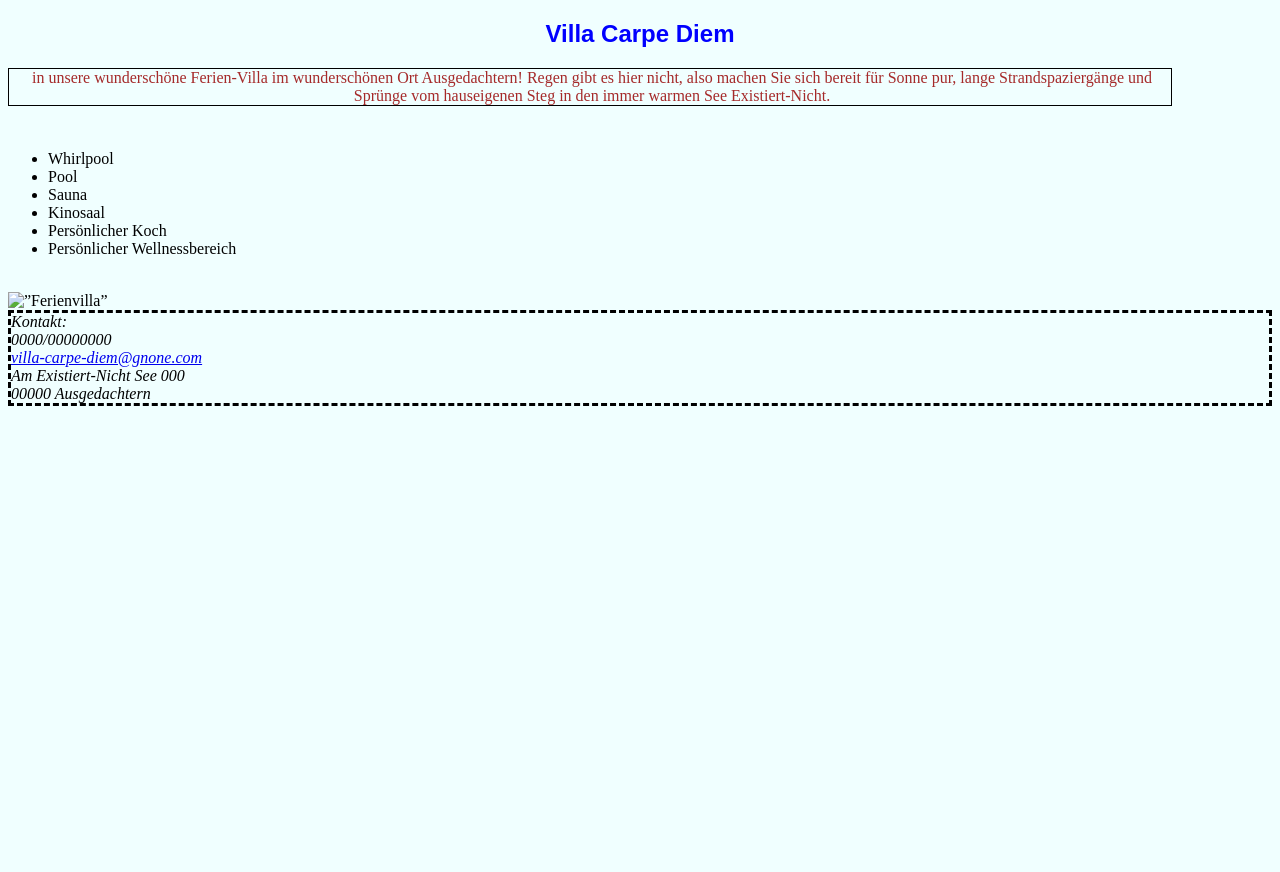
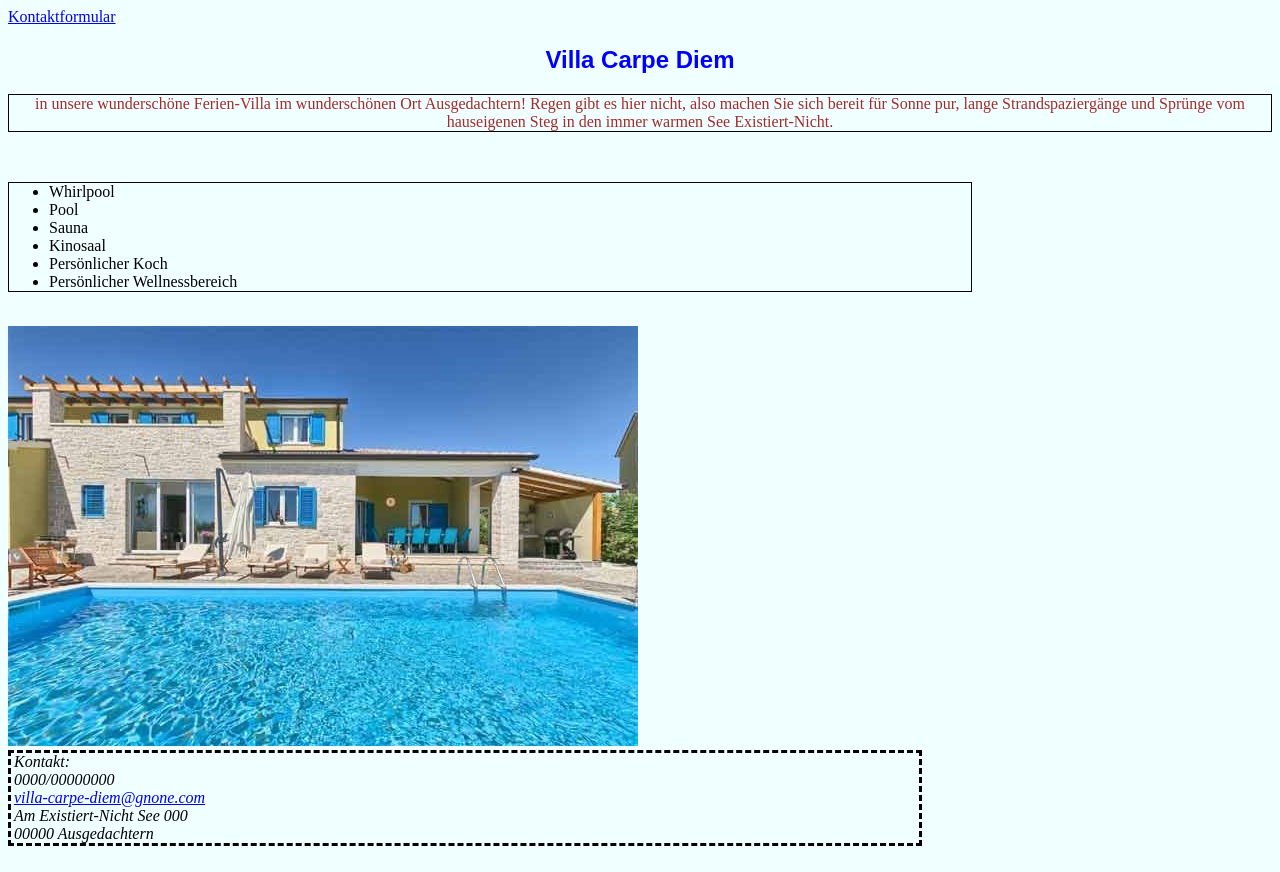
Before and after one commit to JamieHabith/Aufgabe-1, a website: page index.html in a window 1280 px wide. Before the commit the page ends 800 px from the top, so only its background shows below. Drawn offline with Linux system fonts and the light colour scheme.

Commit message:
second page linked

```diff
--- a/index.html
+++ b/index.html
@@ -7,6 +7,11 @@
 </head>
 
 <body>
+  <header>
+    <a href="kontakt.html">Kontaktformular</a>
+
+  </header>
+  <main>
   <div class="container">
     <h2>Villa Carpe Diem</h2>
     <p> in unsere wunderschöne Ferien-Villa im wunderschönen Ort
@@ -15,7 +20,7 @@
       Existiert-Nicht.</p>
   </div>
   <br>
-  <ul>
+  <ul class="list">
     <li>Whirlpool</li>
     <li>Pool</li>
     <li>Sauna</li>
@@ -24,9 +29,10 @@
     <li>Persönlicher Wellnessbereich</li>
   </ul>
   <br>
-  <img src=”Image/Ferienvilla.jpg” alt=”Ferienvilla”>
+  <img src="Image/Ferienvilla.jpg" alt="Ferienvilla">
+</main>
   <footer>
-    <address class="addressColor">
+    <address class="address_">
       Kontakt:<br>
       0000/00000000<br>
       <a href="mailto:villa-carpe-diem@gnone.com">villa-carpe-diem@gnone.com</a><br>
--- a/styles.css
+++ b/styles.css
@@ -3,9 +3,11 @@ h2 {
     font-family: Arial, Helvetica, sans-serif;
 }
 
-.addressColor {
+.address_ {
     border-color: black;
     border-style: dashed;
+    margin-right: 350px;
+    padding-left: 3px;
 }
 
 body {
@@ -15,15 +17,16 @@ body {
 .container {
     color: brown;
     text-align: center;
-    margin: 0 auto;
 }
 
 p {
     border: 1px solid black;
-    margin-top: 10px;
-    margin-bottom: 10px;
-    margin-right: 100px;
-    margin-left: 0px;
-    padding-left: 4px;
     text-align: center;
+    padding-left: 5px;
+    padding-right: 5px;
 }
+
+.list {
+    border: 1px solid black;
+    margin-right: 300px;
+}
```
Also changed, not shown: kontakt.html (added, +17 -0 lines).
